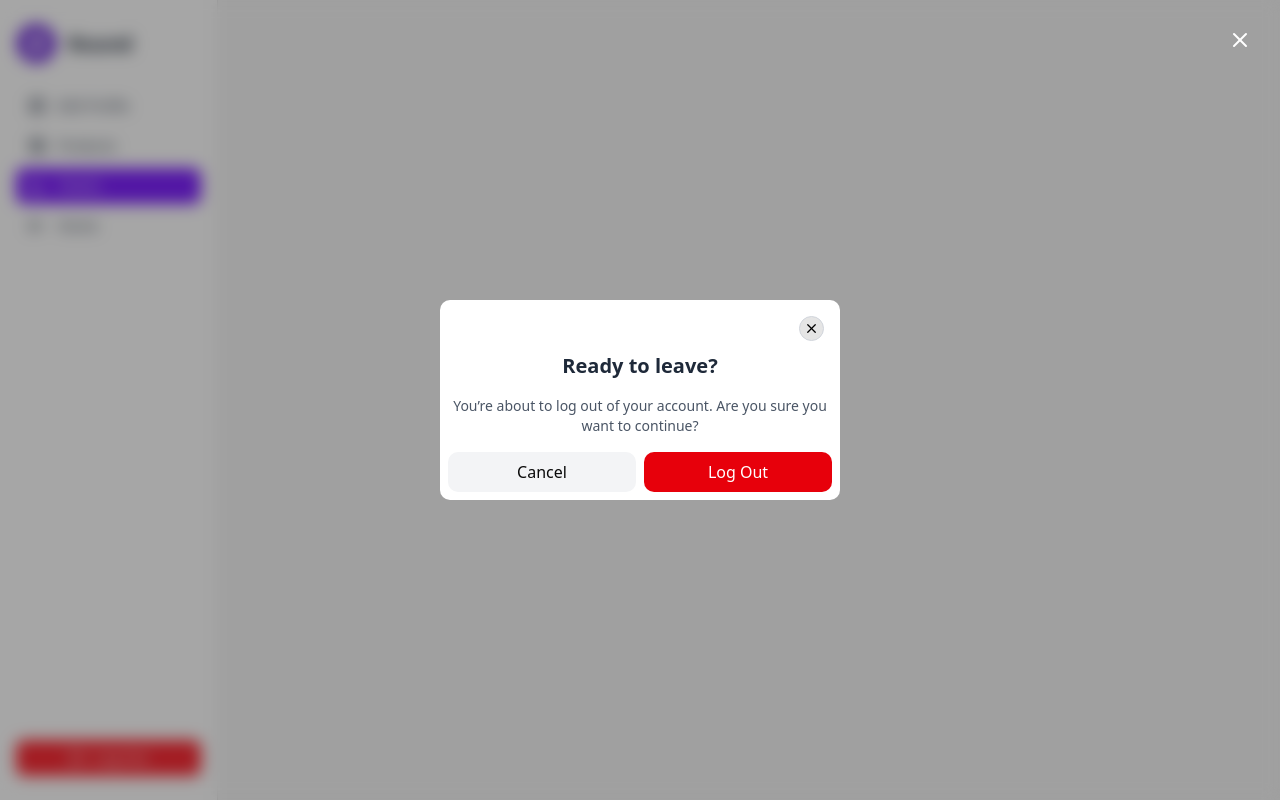
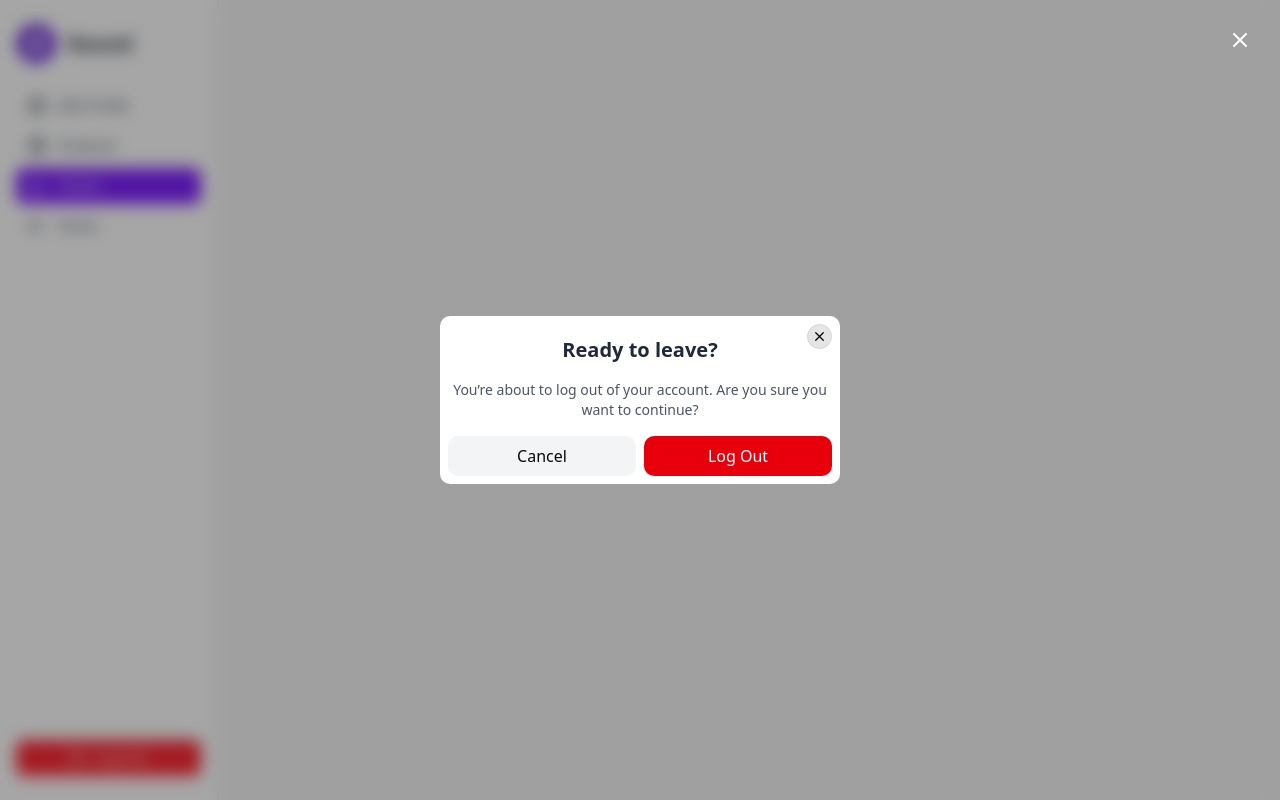
Before and after one commit to Muhammadali-fr/eCommerce, a Next.js app: page /user/charts in a window 1280 px wide. Both pictures are taken after a click on the button "Log Out". Built offline with nearby package versions, Linux system fonts and the light colour scheme; no server answers.

Commit message:
update modal

```diff
--- a/app/components/Modal.tsx
+++ b/app/components/Modal.tsx
@@ -1,21 +1,17 @@
 import { X } from "lucide-react"
 
-export default function Modal({ show, onClose, children } : {show: any, onClose: any, children: any}) {
+export default function Modal({ show, onClose, children }: { show: any, onClose: any, children: any }) {
     if (!show) return null
 
     return (
         <div className="fixed inset-0 z-50 flex items-center justify-center bg-black/35 backdrop-blur">
 
             {/* inside box  */}
-            <div className="bg-white max-w-[400px] h-[200px] w-[95%] rounded-lg flex item-center justify-between flex-col overflow-hidden p-2">
+            <div className="bg-white max-w-[400px] w-[95%] rounded-lg flex item-center justify-between flex-col overflow-hidden p-2 relative pt-5">
 
                 {/* box head  */}
-                <div className="flex items-center justify-between p-2">
-                    <div></div>
-
-                    <div onClick={onClose} className="p-1 rounded-full bg-[#e5e5e5] border border-gray-300 hover:bg-gray-200 cursor-pointer">
-                        <X size={15} color="black" />
-                    </div>
+                <div onClick={onClose} className="p-1 rounded-full bg-[#e5e5e5] border border-gray-300 hover:bg-gray-200 cursor-pointer absolute top-2 right-2">
+                    <X size={15} color="black" />
                 </div>
 
                 {/* box body  */}
```
